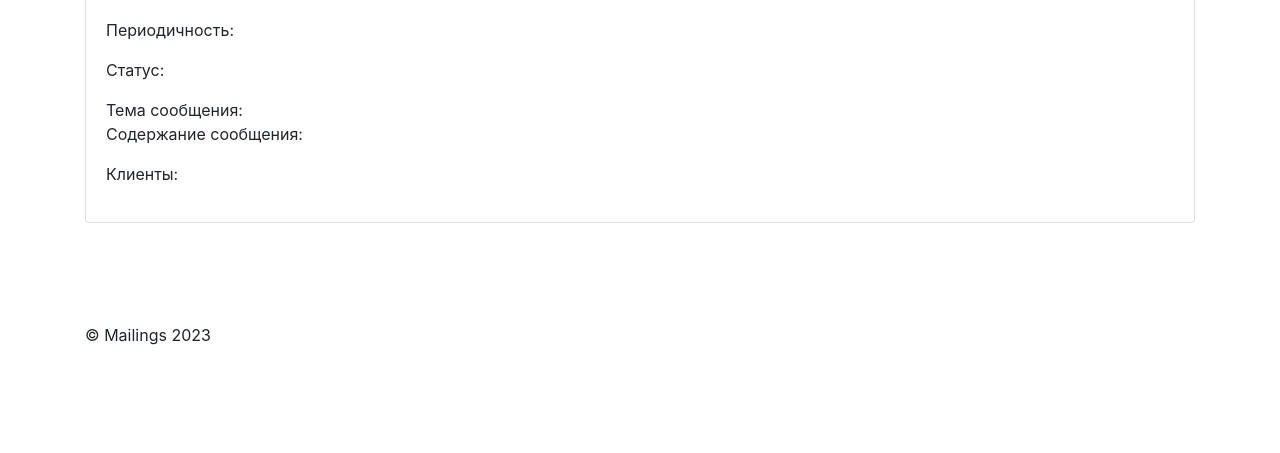
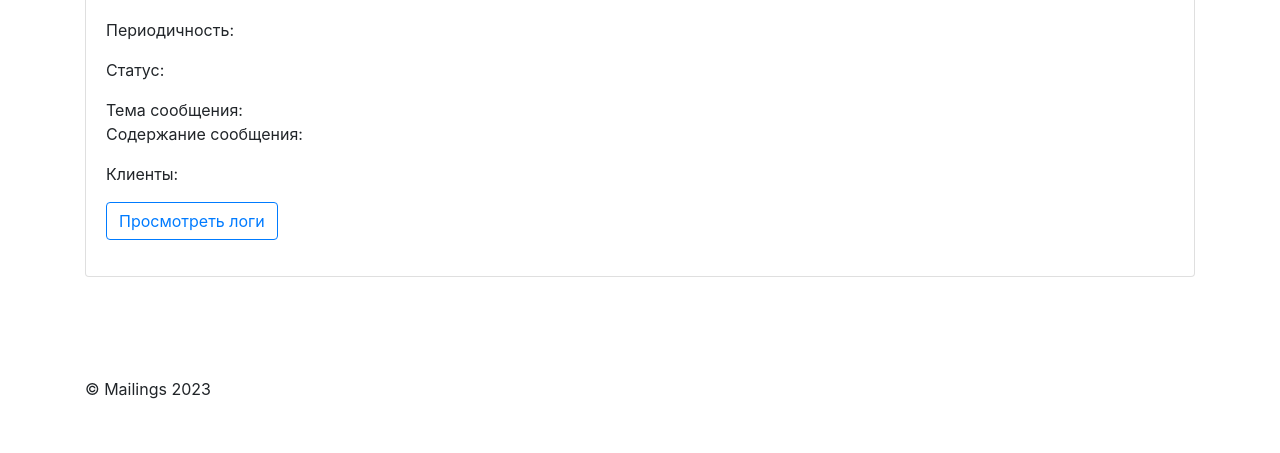
Before and after one commit to nataliamelnik138/Service-for-creating-newsletters, a Django app: template mailings/templates/mailings/mailingsettings_detail.html in a window 1280 px wide. Shown: the part 519-972 px from the top of the page. Before the commit the page ends 864 px from the top, so only its background shows below. Run offline with Django 4.2, Linux system fonts and the light colour scheme; the template is opened without the code that fills it, so the values that code supplies are empty; some libraries are stand-ins or nearby versions.

Commit message:
Добавлена сслылка для просмотра логов рассылки

```diff
--- a/mailings/templates/mailings/mailingsettings_detail.html
+++ b/mailings/templates/mailings/mailingsettings_detail.html
@@ -35,6 +35,9 @@
                 <li>{{ client }}</li>
                 {% endfor %}
             </p>
+            <p>
+                <a href="{% url 'mailings:mailing_logs' object.pk %}" class="btn btn-outline-primary" role="button">Просмотреть логи</a>
+            </p>
         </div>
     </div>
 </div>
```
